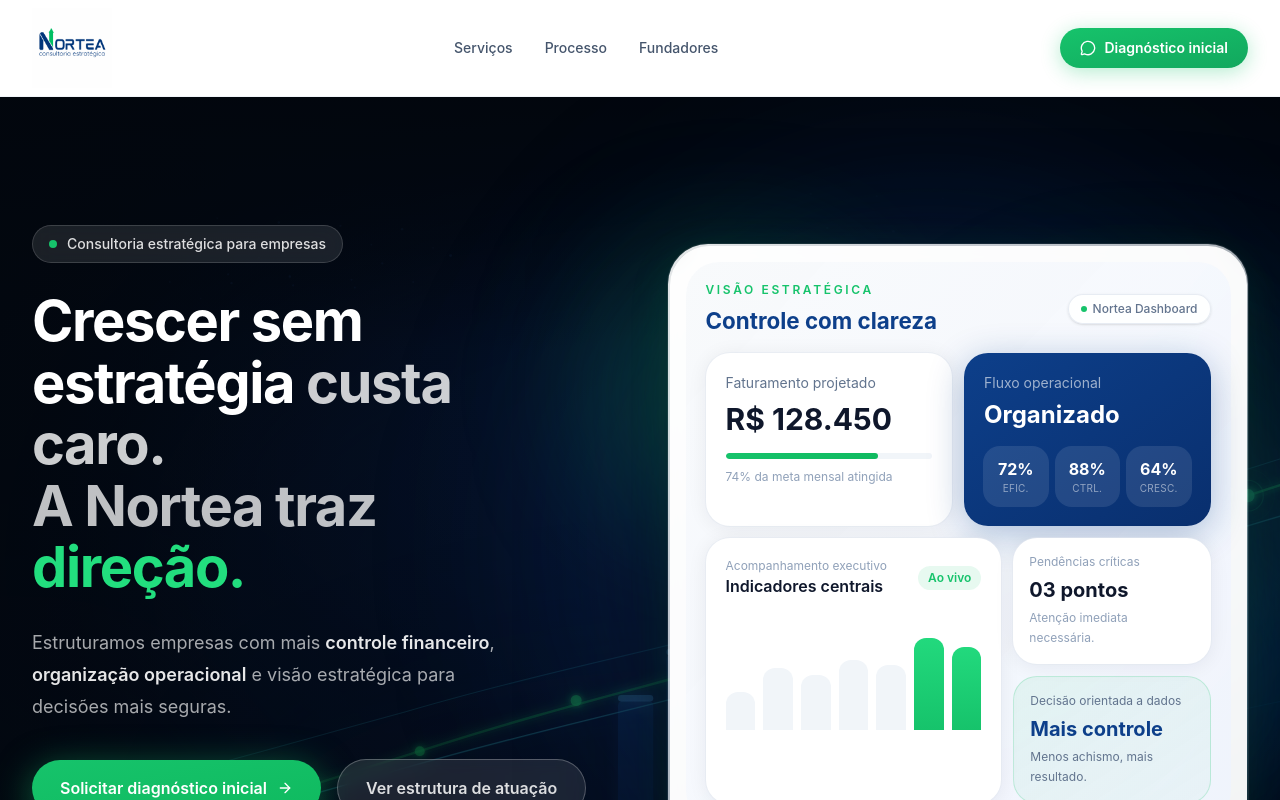
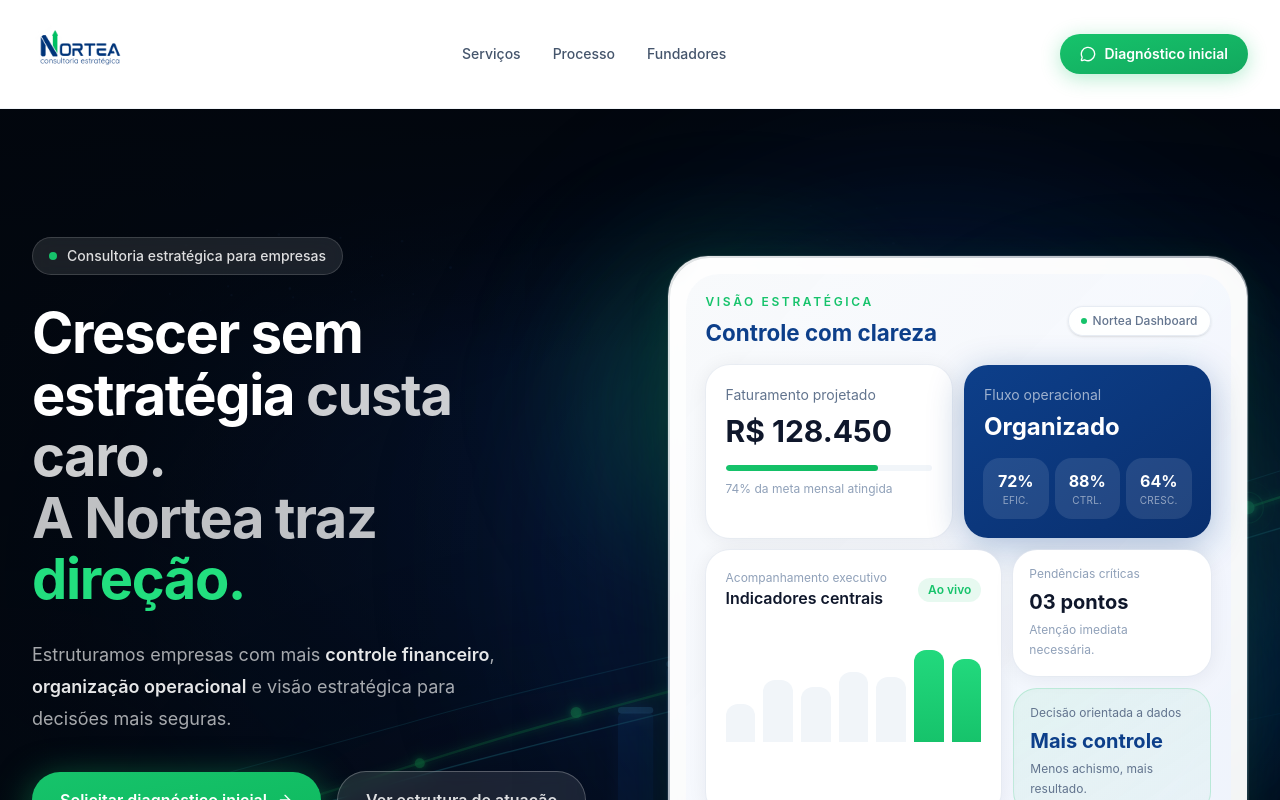
Before and after one commit to caioferreiraoficial2005-afk/Nortea, a React (Vite) app: page / in a window 1280 px wide. Shown: the top 800 px of the page. Built offline with nearby package versions, Linux system fonts and the light colour scheme.

Commit message:
Troca logo por versao1000x1000.png e aumenta header (96px → 108px)

```diff
--- a/src/App.tsx
+++ b/src/App.tsx
@@ -62,9 +62,9 @@
 function LogoMark() {
   return (
     <img
-      src="/images/logoversaofinalnortea.png"
+      src="/images/versao1000x1000.png"
       alt="Nortea Consultoria Estratégica"
-      className="h-20 w-auto"
+      className="h-[96px] w-auto"
     />
   );
 }
@@ -332,7 +332,7 @@
       {/* ── HEADER ── */}
       <header className="sticky top-0 z-40 bg-white">
         <div className="border-b border-slate-100">
-          <div className="mx-auto flex h-[96px] max-w-7xl items-center justify-between px-6 lg:px-8">
+          <div className="mx-auto flex h-[108px] max-w-7xl items-center justify-between px-6 lg:px-8">
             <LogoMark />
             <nav className="hidden items-center gap-8 text-sm font-medium text-slate-600 lg:flex">
               <a href="#servicos" className="transition-colors hover:text-[#0D3F8A]">Serviços</a>
```
Also changed, not shown: images/logo/versao1000x1000.png (added), public/images/versao1000x1000.png (added).
